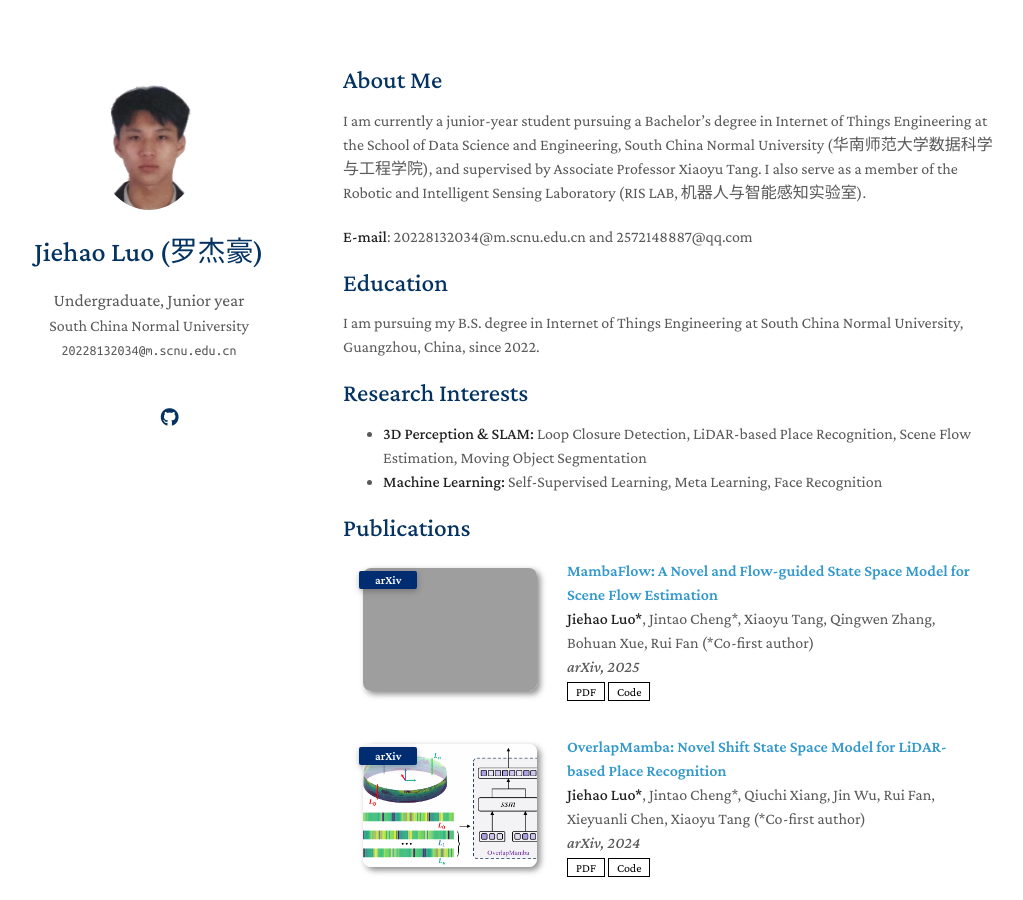
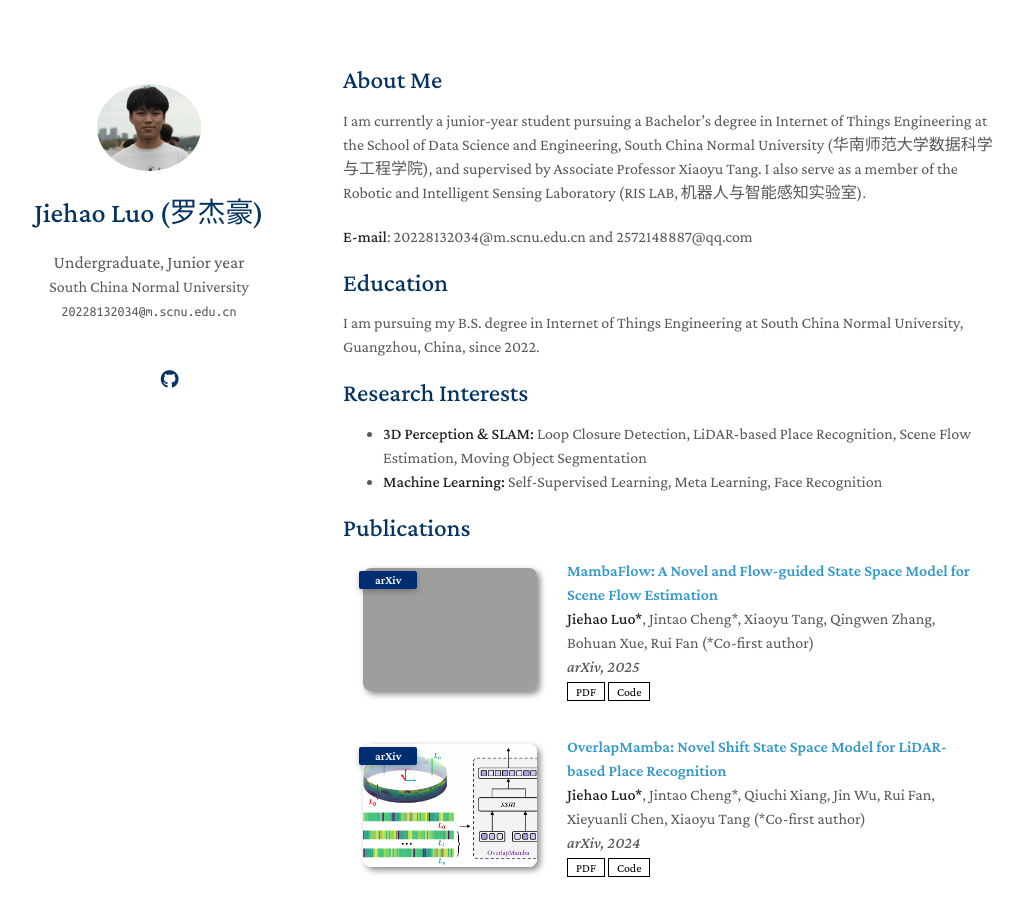
Before and after one commit to JiehaoLuo/JiehaoLuo.github.io, a Jekyll site: the page built from index.md, in a window 1280 px wide and 900 px high. Shown: the whole window, without its empty margins (127-1150 px from the left). Built offline with Jekyll 4.4.1, drawn with Linux system fonts in a browser that asks for light colours; a style sheet for code colours, icons or effects is not loaded; our own code applies the rules of GitHub Pages for plain Markdown files; grey boxes are pictures that could not be loaded.

Commit message:
update biography

```diff
--- a/_config.yml
+++ b/_config.yml
@@ -20,7 +20,7 @@ github_link: https://github.com/JiehaoLuo
 
 # Images (e.g., your profile picture and your website's favicon)
 # "favicon" and "favicon_dark" are used for the light and dark modes, respectively.
-avatar: ./assets/img/f02f1fb966445c34110318bcb155127.png
+avatar: ./assets/img/IMG_1039.jpg
 favicon: ./assets/img/favicon.png
 favicon_dark: ./assets/img/favicon.png
 
```
Also changed, not shown: assets/img/IMG_1039.jpg (added).
